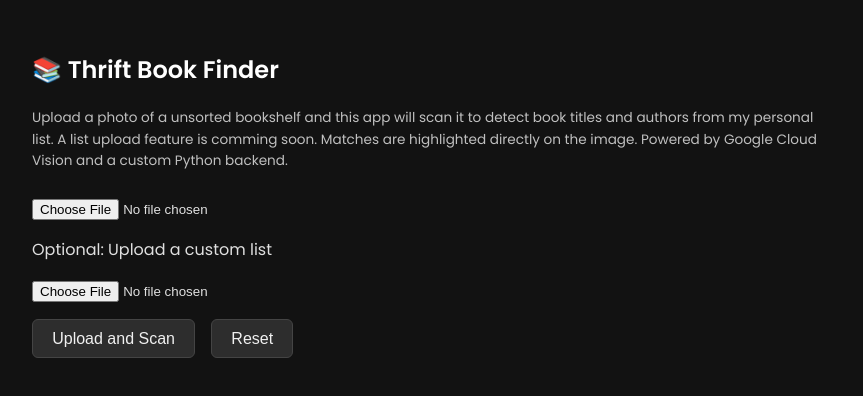
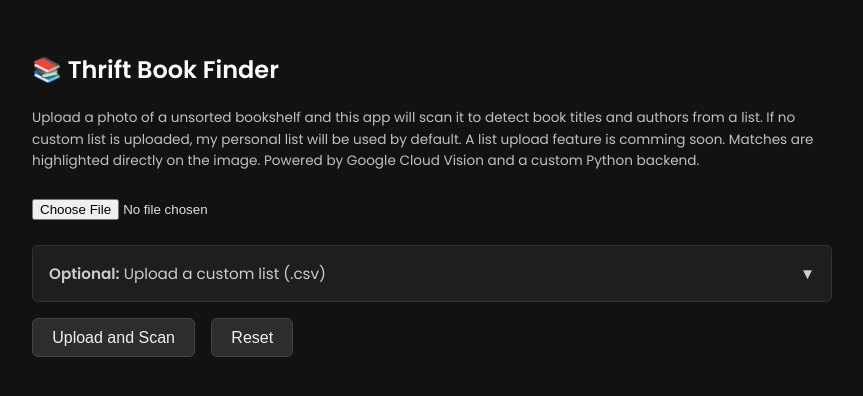
Before and after one commit to NMGIS/thrift-book-detector, a React (Create React App) app: page / in a window 1280 px wide. Shown: the top 396 px of the page, without its empty margins (208-1071 px from the left). Built offline with nearby package versions, Linux system fonts and the light colour scheme.

Commit message:
Custom csv instructions
Add custom csv instructions and which can collapse

```diff
--- a/src/App.css
+++ b/src/App.css
@@ -70,3 +70,39 @@ th, td {
   text-align: left;
   color: #fff;
 }
+
+.csv-upload-box {
+  background-color: #1e1e1e;
+  border: 1px solid #333;
+  border-radius: 6px;
+  padding: 1rem;
+  cursor: pointer;
+  margin-top: 1.5rem;
+  transition: all 0.3s ease;
+}
+
+.csv-dropdown-toggle {
+  display: flex;
+  justify-content: space-between;
+  align-items: center;
+  font-size: 0.95rem;
+  color: #ccc;
+}
+
+.csv-upload-box.collapsed .dropdown-expanded {
+  display: none;
+}
+
+.dropdown-expanded {
+  margin-top: 1rem;
+  color: #ccc;
+}
+
+.dropdown-expanded pre {
+  background-color: #121212;
+  padding: 0.75rem;
+  border-radius: 4px;
+  color: #fff;
+  overflow-x: auto;
+  margin-bottom: 1rem;
+}
--- a/src/App.js
+++ b/src/App.js
@@ -78,6 +78,8 @@ const handleListUpload = (e) => {
 
 const csvInputRef = useRef(null);
 
+const [showHelp, setShowHelp] = useState(false);
+
 
   return (
     <div className="container">
@@ -85,7 +87,8 @@ const csvInputRef = useRef(null);
 
       <p className="instructions" style={{ fontSize: "0.85rem" }}>
         Upload a photo of a unsorted bookshelf and this app will scan it to detect
-        book titles and authors from my personal list. A list upload feature is comming soon.
+        book titles and authors from a list. If no custom list is uploaded, my personal list will be used by default.
+        A list upload feature is comming soon.
         Matches are highlighted directly on the image.
         Powered by Google Cloud Vision and a custom Python backend.
       </p>
@@ -110,13 +113,27 @@ const csvInputRef = useRef(null);
           />
         )
       )}
-      <p style={{ marginTop: '1rem' }}>Optional: Upload a custom list</p>
-      <input
-        type="file"
-        accept=".csv"
-        onChange={handleListUpload}
-        ref={csvInputRef}
-      />
+      <div className={`csv-upload-box ${showHelp ? 'expanded' : 'collapsed'}`}>
+        <div className="csv-dropdown-toggle" onClick={() => setShowHelp(!showHelp)}>
+          <span><strong>Optional:</strong> Upload a custom list (.csv)</span>
+          <span>{showHelp ? '▲' : '▼'}</span>
+        </div>
+
+        {showHelp && (
+          <div className="dropdown-expanded">
+            <p>Your CSV file should look like this:</p>
+            <pre>{`phrase
+Cormac McCarthy
+All the Pretty Horses
+Dante Inferno`}</pre>
+            <p>
+              Save it as a <strong>.csv</strong>. Make sure the first row is exactly <code>phrase</code> and each line after is a book title, author, or keyword.
+            </p>
+            <input type="file" accept=".csv" onChange={handleListUpload} ref={csvInputRef} />
+          </div>
+        )}
+      </div>
+
       <div>
         <button onClick={handleSubmit}>Upload and Scan</button>
         <button onClick={handleReset}>Reset</button>
```
